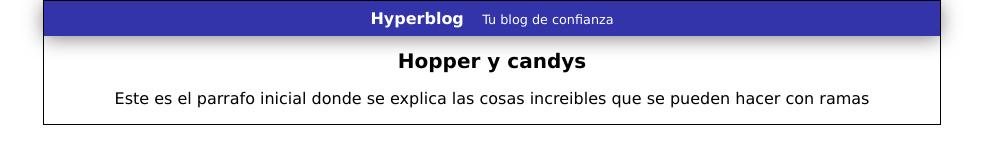
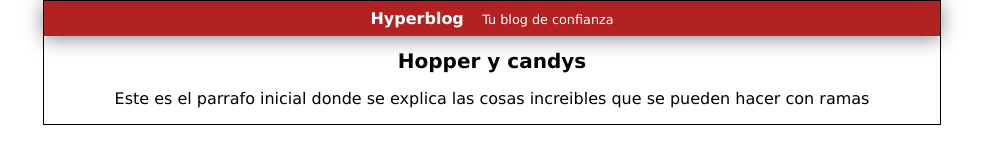
Before and after one commit to jorgelga2707/hyperblog, a plain HTML site: page index.html in a window 1280 px wide. Shown: the whole page, without its empty margins (148-1131 px from the left). Drawn offline with Linux system fonts and the light colour scheme.

Commit message:
Nueva version final de cabecera

```diff
--- a/styles.css
+++ b/styles.css
@@ -7,7 +7,7 @@ body{
 }
 
 #cabecera{
-    background: #33A;
+    background: firebrick;
     box-shadow: 0px 2px 20px 0px rgba(0,0,0,0.5);
     color: white;
     font-weight: bold;
```
